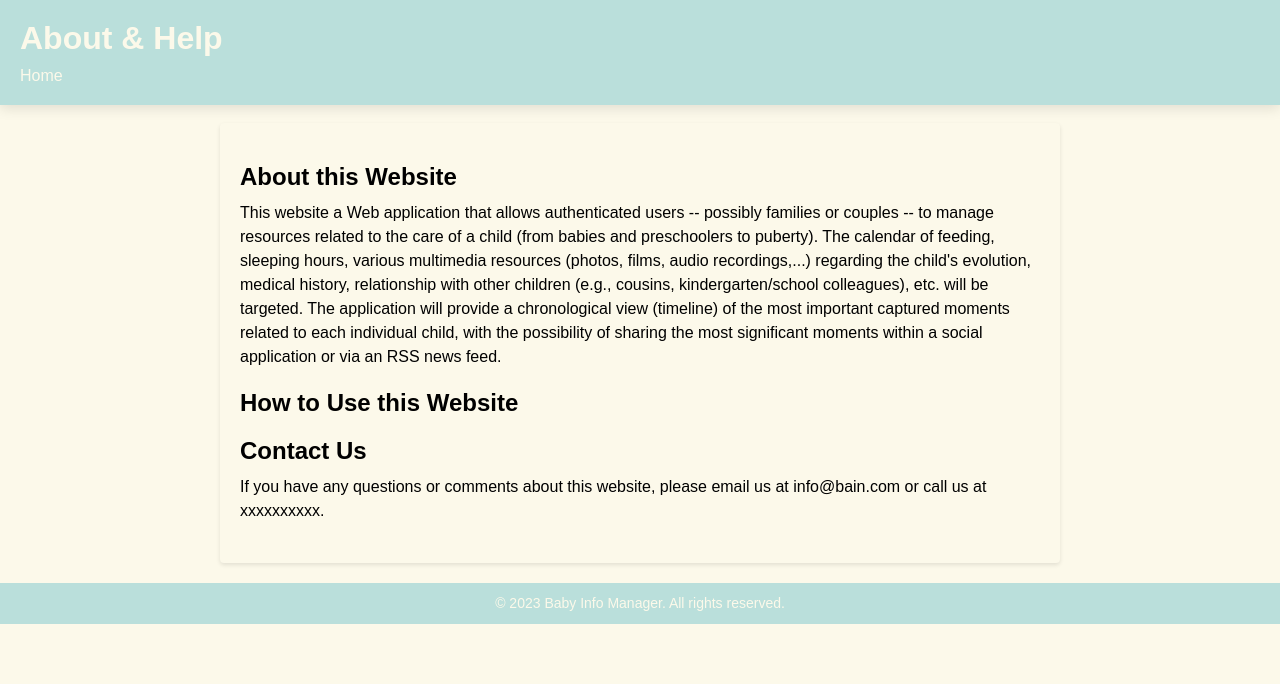
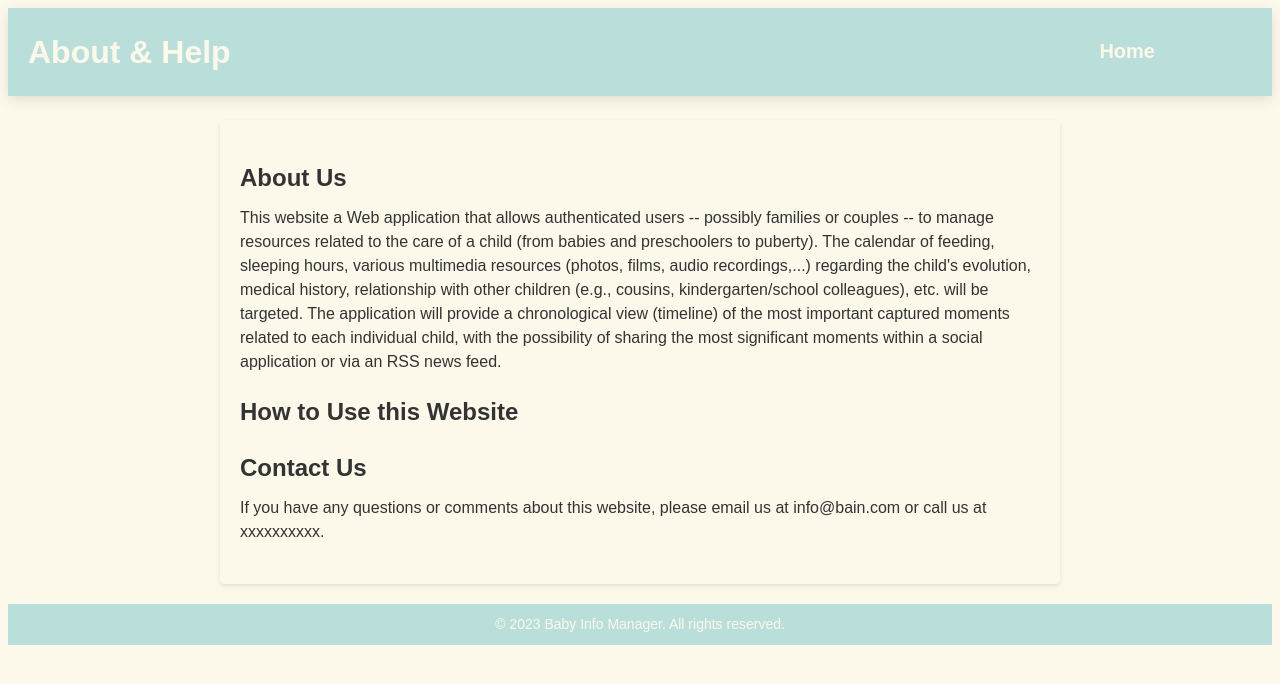
Before and after one commit to crisubianca/WebTechnologies, a plain HTML site: page info.html in a window 1280 px wide. Drawn offline with Linux system fonts and the light colour scheme.

Commit message:
changes About&Help page

```diff
--- a/info.html
+++ b/info.html
@@ -9,16 +9,14 @@
 <body>
 	<header class="box-shadow">
 		<h1>About & Help</h1>
-		<nav>
-			<ul>
-				<li><a href="homePage.html">Home</a></li>
-            </ul>
-		</nav>
+		<div class="info-button-container">
+			<a href="homePage.html" class="button">Home</a>
+		  </div>
 	</header>
     <br>
 	<main>
 		<section>
-			<h2>About this Website</h2>
+			<h2>About Us</h2>
 			<p>This website a Web application that allows authenticated users -- possibly families or couples -- to manage resources related to the care of a child (from babies and preschoolers to puberty). The calendar of feeding, sleeping hours, various multimedia resources (photos, films, audio recordings,...) regarding the child's evolution, medical history, relationship with other children (e.g., cousins, kindergarten/school colleagues), etc. will be targeted. The application will provide a chronological view (timeline) of the most important captured moments related to each individual child, with the possibility of sharing the most significant moments within a social application or via an RSS news feed.</p>
 		</section>
 
--- a/infoStyle.css
+++ b/infoStyle.css
@@ -1,10 +1,23 @@
-body {
+a {
+  text-decoration: none;
+}
+
+  body {
+    background-color: #FCF9EA;
+    color: #333333;
     font-family: Arial, sans-serif;
-    background-color: #FCF9EA;
-    margin: 0;
+    font-size: 16px;
+    line-height: 1.5;
+    height: 100%;
+    overflow: hidden;
+    padding:0;
+
   }
 
   header {
+    display: flex;
+    justify-content:space-between;
+    align-items: center;
     background-color:  #BADFDB;
     color:  #FCF9EA;
     padding: 20px;
@@ -19,29 +32,28 @@ body {
     font-size: 32px;
   }
 
-  nav {
-    margin-top: 10px;
+  .info-button-container {
+    position: absolute;
+    display: block;
+    top: 36px;
+    right: 105px;
   }
 
-  nav ul {
-    list-style: none;
-    margin: 0;
-    padding: 0;
-    display: flex;
-    justify-content: space-between;
+  .button {
+    font-size: 20px;
+    font-weight: bold;
+    color: #FCF9EA;
+    background-color: #BADFDB;
+    border: none;
+    border-radius: 5px;
+    padding: 10px 20px;
+    cursor: pointer;
+    transition: background-color 0.3s ease;
   }
 
-  nav li {
-    margin-right: 10px;
-  }
 
-  nav a {
-    color:  #FCF9EA;
-    text-decoration: none;
-  }
-
-  nav a:hover {
-    text-decoration: underline;
+  .button:hover {
+    background-color: #FFC5A1;
   }
 
   main {
```
